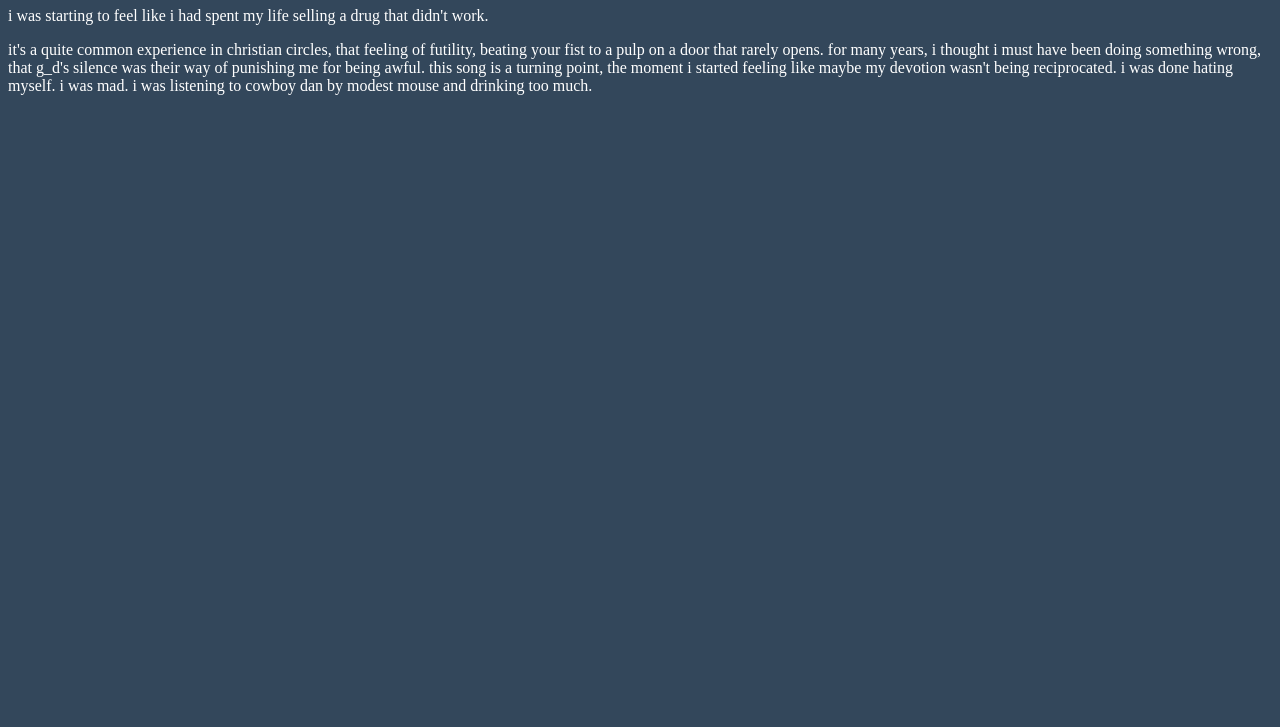
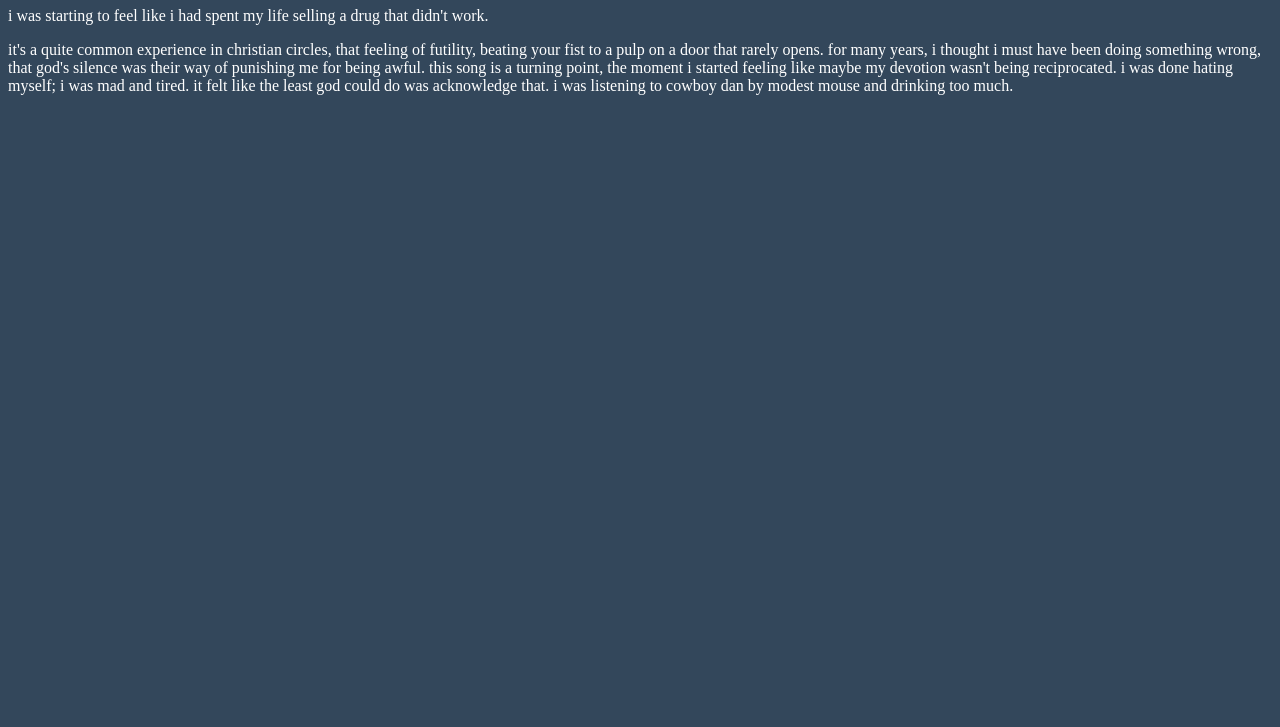
Before and after one commit to wicknebber/all-the-nothing-i-know, a plain HTML site: page ghostvariations.htm in a window 1280 px wide. Shown: the part 73-800 px from the top of the page. Drawn offline with Linux system fonts and the light colour scheme.

Commit message:
Update ghostvariations.htm

```diff
--- a/ghostvariations.htm
+++ b/ghostvariations.htm
@@ -8,4 +8,4 @@
 
 <p style="color:#FFFFFF";>i was starting to feel like i had spent my life selling a drug that didn't work.
 <p style="color:#FFFFFF";max-width:200px; word-wrap:break-word;";>it's a quite common experience in christian circles, that feeling of futility, beating your fist to a pulp on a door that rarely opens.
-  for many years, i thought i must have been doing something wrong, that g_d's silence was their way of punishing me for being awful. this song is a turning point, the moment i started feeling like maybe my devotion wasn't being reciprocated. i was done hating myself. i was mad. i was listening to cowboy dan by modest mouse and drinking too much.
+  for many years, i thought i must have been doing something wrong, that god's silence was their way of punishing me for being awful. this song is a turning point, the moment i started feeling like maybe my devotion wasn't being reciprocated. i was done hating myself; i was mad and tired. it felt like the least god could do was acknowledge that. i was listening to cowboy dan by modest mouse and drinking too much.
```
